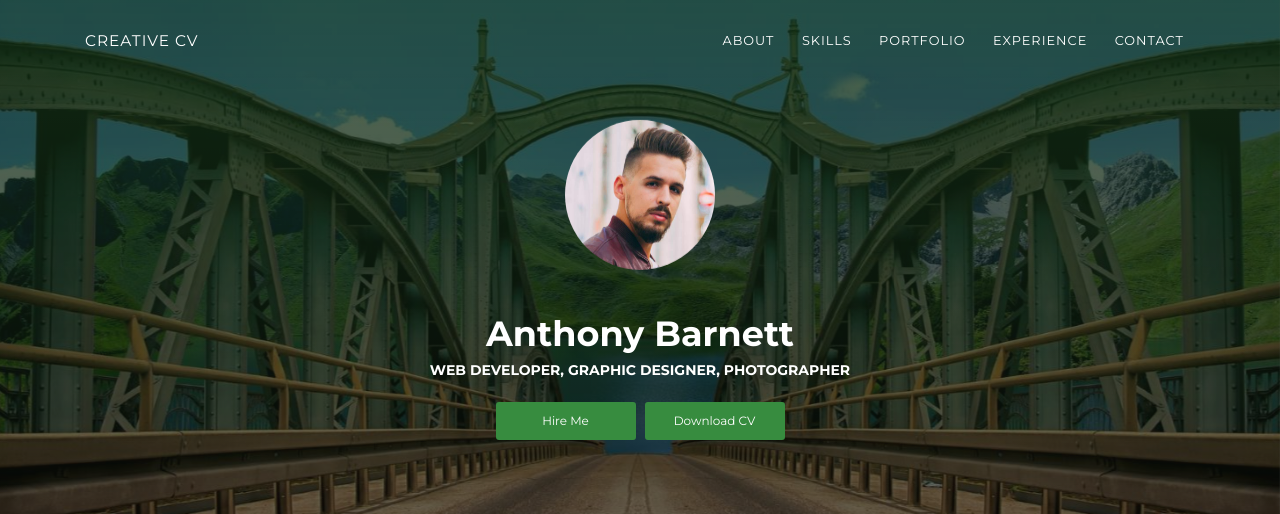
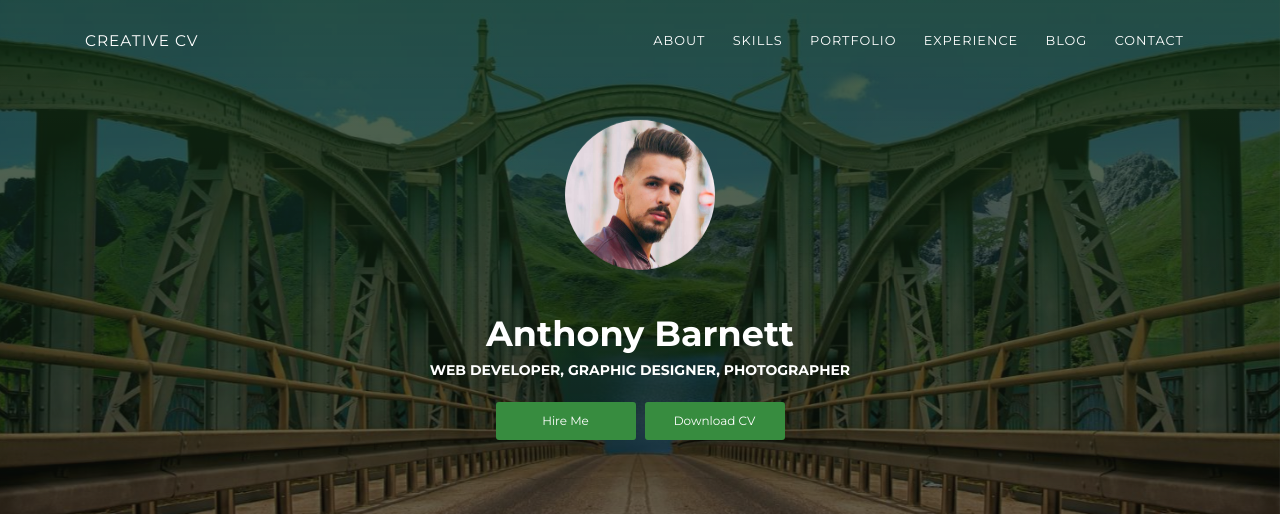
Before and after one commit to glabone/glabone.github.io, a plain HTML site: page index.html in a window 1280 px wide. Shown: the top 514 px of the page. Drawn offline with Linux system fonts and the light colour scheme.

Commit message:
Update index.html

```diff
--- a/index.html
+++ b/index.html
@@ -5,7 +5,7 @@
     <meta http-equiv="X-UA-Compatible" content="IE=edge">
     <meta name="viewport" content="width=device-width, initial-scale=1">
     <title>Glauco Labone</title>
-    <meta name="description" content="Creative CV is a HTML resume template for professionals. Built with Bootstrap 4, Now UI Kit and FontAwesome, this modern and responsive design template is perfect to showcase your portfolio, skils and experience."/>
+    <meta name="description" content=""/>
     <link href="https://fonts.googleapis.com/css?family=Montserrat:400,700,200" rel="stylesheet">
     <link href="https://maxcdn.bootstrapcdn.com/font-awesome/latest/css/font-awesome.min.css" rel="stylesheet">
     <link href="css/aos.css" rel="stylesheet">
@@ -26,6 +26,7 @@
                 <li class="nav-item"><a class="nav-link smooth-scroll" href="#skill">Skills</a></li>
                 <li class="nav-item"><a class="nav-link smooth-scroll" href="#portfolio">Portfolio</a></li>
                 <li class="nav-item"><a class="nav-link smooth-scroll" href="#experience">Experience</a></li>
+                <li class="nav-item"><a class="nav-link smooth-scroll" href="#blog">Blog</a></li>
                 <li class="nav-item"><a class="nav-link smooth-scroll" href="#contact">Contact</a></li>
               </ul>
             </div>
```
